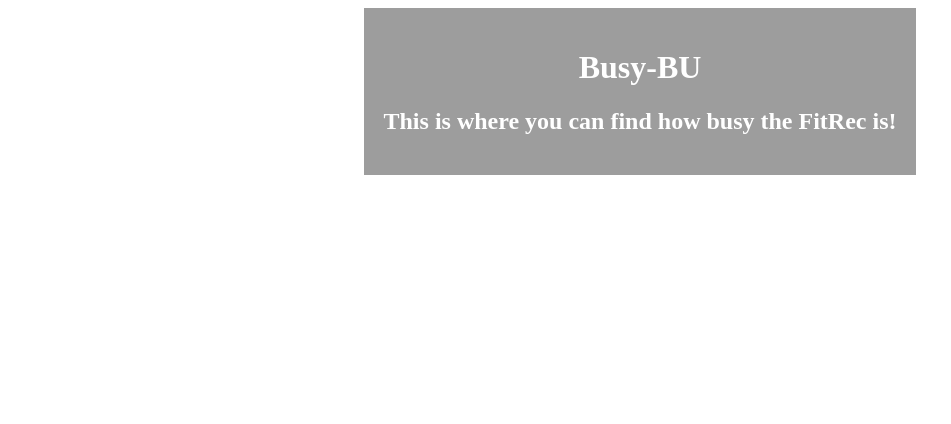
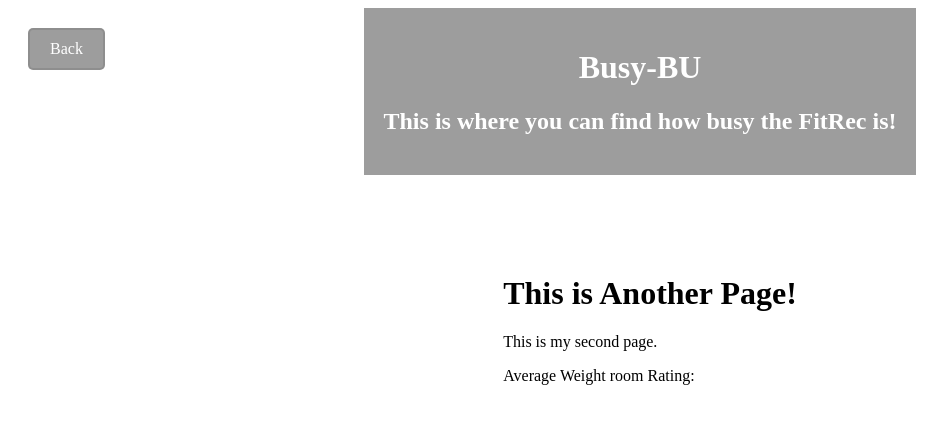
Before and after one commit to tzinyongo/Bu-busy, a Vue app: page /second-page in a window 1280 px wide. Shown: the top 424 px of the page, without its empty margins (0-951 px from the left). Built offline with nearby package versions, Linux system fonts and the light colour scheme.

Commit message:
changed naming convention

```diff
--- a/src/components/App.vue
+++ b/src/components/Index.vue
@@ -11,7 +11,7 @@
     <!-- Box Container Section -->
     <div class="box-container">
       <!-- Router Links -->
-      <router-link v-if="isRootPage" to="/another-page" class="gym-info-box">
+      <router-link v-if="isRootPage" to="/second-page" class="gym-info-box">
         <div>
           <h1>Weight Room</h1>
           <p>Welcome to the Weight room! Check out the facilities and enjoy your workout.</p>
--- a/src/components/AnotherPage.vue
+++ b/src/components/Weightroom.vue
@@ -21,7 +21,7 @@
   name: 'AnotherPage',
   computed: {
     isSecondPage() {
-      return this.$route.path === '/another-page';
+      return this.$route.path === '/second-page';
     },
     ...mapGetters('Weight-room', ['averageRating']), // Use the getter from the 'gym' module
   },
```
Also changed, not shown: src/main.js (+8 -8 lines), src/components/Courts.vue (renamed from src/components/FourthPage.vue), src/components/Survey.vue (renamed from src/components/ThirdPage.vue).
